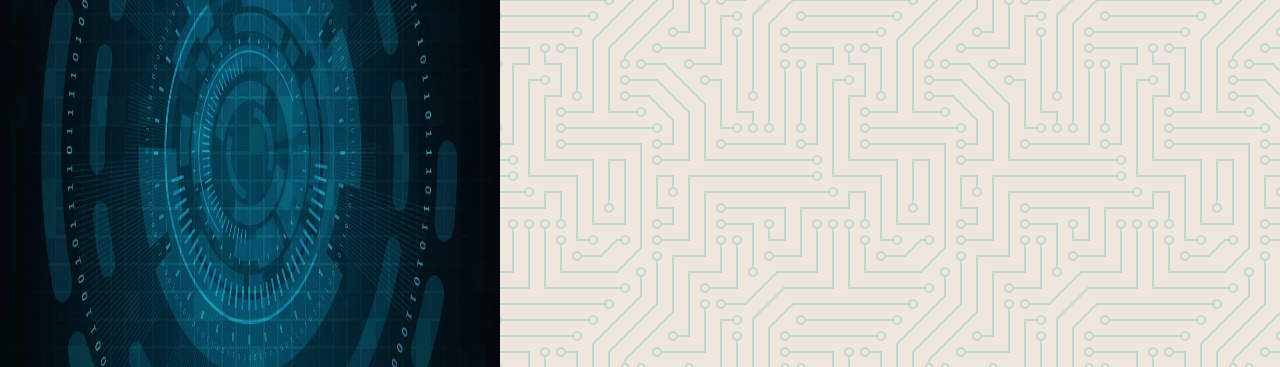
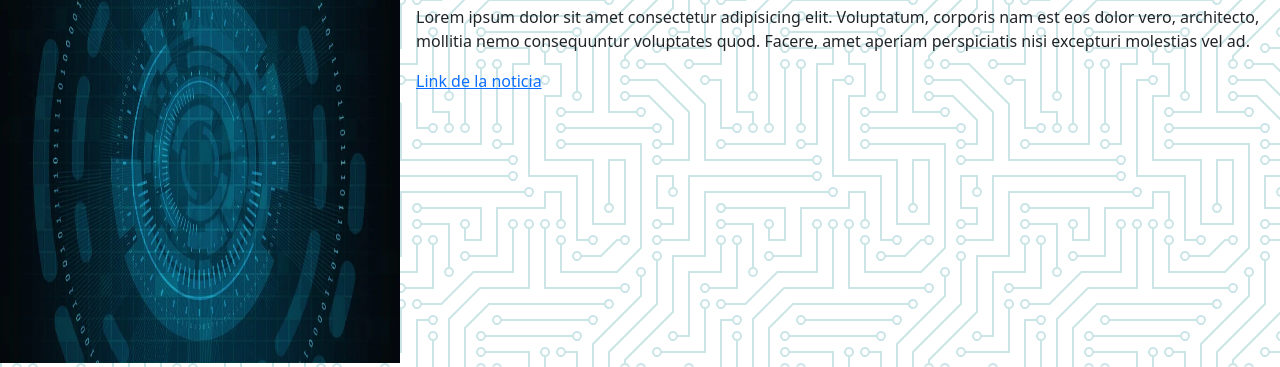
Before and after one commit to sbb32/pag_curso, a plain HTML site: page paginas/hoy.html in a window 1280 px wide. Shown: the part 97-464 px from the top of the page. Drawn offline with Linux system fonts and the light colour scheme.

Commit message:
modificaciones

```diff
--- a/css/index.css
+++ b/css/index.css
@@ -116,6 +116,10 @@ body {
   margin: 70px 0;
 
 }
+
+.noticia{
+  transform: translateY(60px);
+}
 .form-register p {
   height: 40px;
   text-align: center;
@@ -222,6 +226,7 @@ body {
   background: -webkit-linear-gradient(to left, #dd1818, #333333);
   background: linear-gradient(to left, #dd1818, #333333);
   text-align: center;
+  transform: translateY(70px);
 }
 
 .footer__logo {
--- a/paginas/hoy.html
+++ b/paginas/hoy.html
@@ -6,8 +6,8 @@
     <meta name="viewport" content="width=device-width, initial-scale=1.0">
     <title>Hoy</title>
     <link rel="stylesheet" href="../css/index.css">
+    <link rel="stylesheet" href="../css/bootstrap.css">
     <link rel="icon" href="../img/TechNews.png">
-
 
 </head>
 <body>
@@ -32,10 +32,11 @@
 
     </header>
 
-<section>
+<section class="noticia">
 
   <div class="d-flex position-relative">
-    <img src="../img/inteligencia.webp" class="flex-shrink-0 me-3" alt="" width="500" height="500">
+    <img src="../img/inteligencia.webp"  class="flex-shrink-0 me-3" alt="" width="400" height="400"  >
+
     <div>
       <h3 class="mt-0">Lorem ipsum dolor sit</h3>
       <p>Lorem ipsum dolor sit amet consectetur adipisicing elit. Voluptatum, corporis nam est eos dolor vero, architecto, mollitia nemo consequuntur voluptates quod. Facere, amet aperiam perspiciatis nisi excepturi molestias vel ad.</p>
```
Also changed, not shown: index.html (+2 -5 lines), paginas/contacto.html (+1 -0 lines), paginas/interes.html (+3 -2 lines), paginas/tecnologia.html (+3 -2 lines).
